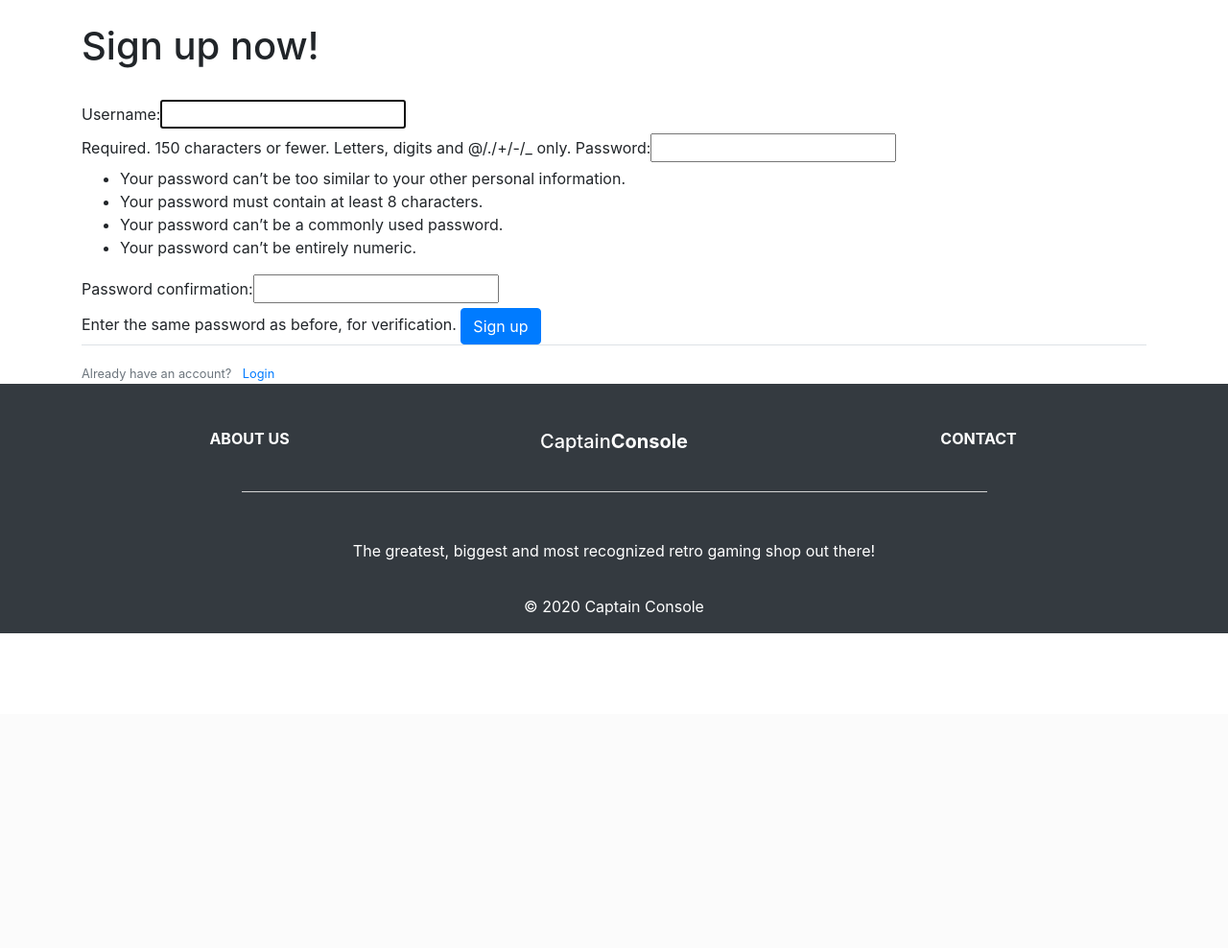
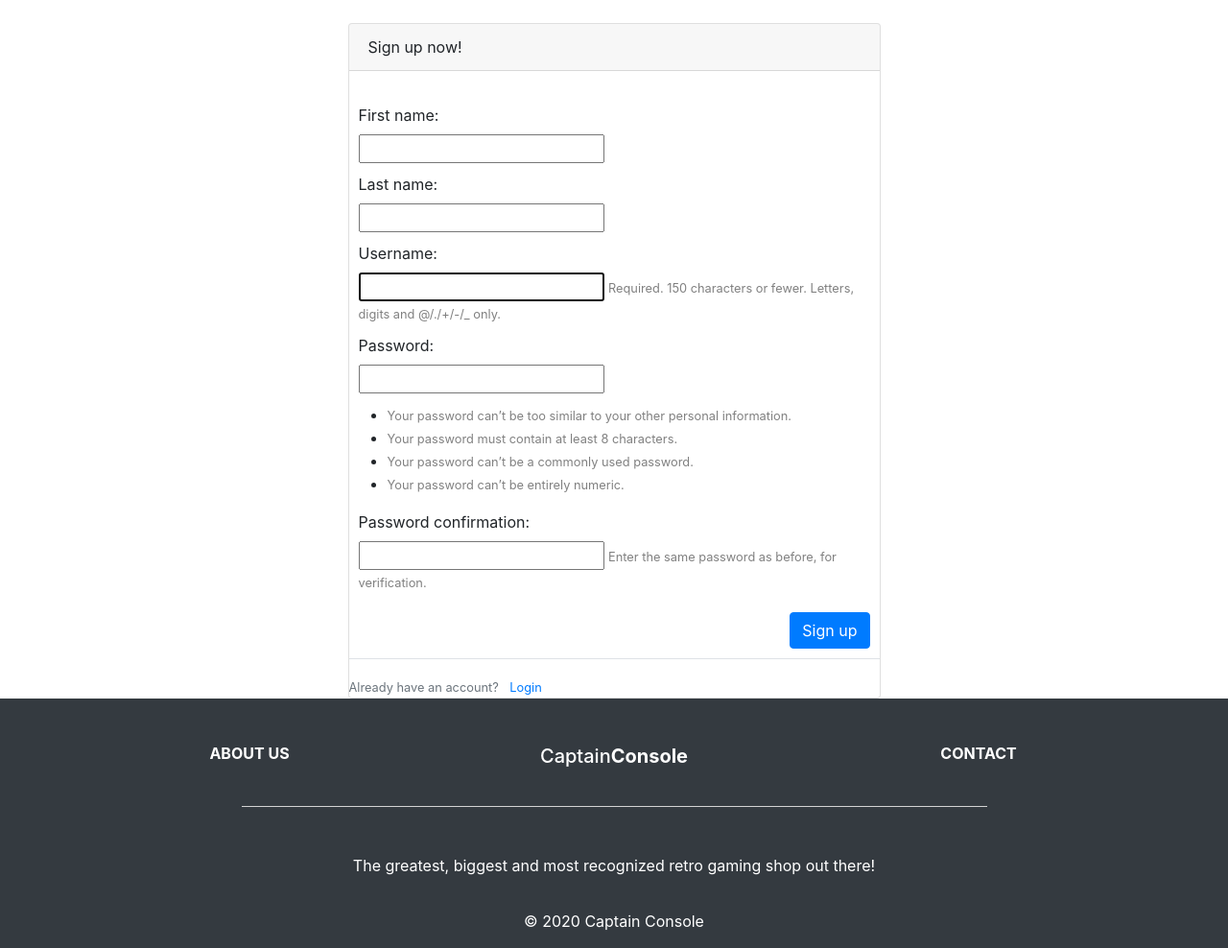
Before and after one commit to maggi911/captain_console, a Django app: page /user/register in a window 1280 px wide. Shown: the part 56-1044 px from the top of the page at 96% size. Before the commit the page ends 716 px from the top, so only its background shows below. Run offline with Django 3.2, Linux system fonts and the light colour scheme; some libraries are stand-ins or nearby versions.

Commit message:
Register site, firstname, lastname

```diff
--- a/templates/user/register.html
+++ b/templates/user/register.html
@@ -1,16 +1,33 @@
 {% extends "base.html" %}
 {% block content %}
     <br>
-    <h1>Sign up now!</h1>
-    <br>
+    <div class="w-50 mx-auto">
+        <div class="card">
+            <div class="card-header">Sign up now!</div>
+            <br>
     <form class="form form-horizontal" method="post">
         {% csrf_token %}
-        {{ form }}
-        <input type="submit" class="btn btn-primary" value="Sign up" />
+        {% for field in form %}
+        <p class="margin-10">
+            {{ field.label_tag }}<br>
+            {{ field }}
+            {% if field.help_text %}
+                <small style="color: gray">{{ field.help_text | safe }}</small>
+            {% endif %}
+            {% for error in field.errors %}
+                <p style="color: red">{{ error | safe }}</p>
+            {% endfor %}
+        </p>
+        {% endfor %}
+        <input type="submit" class="btn btn-primary float-right margin-10" value="Sign up" />
     </form>
     <div class="border-top pt-3">
         <small class="text-muted">
             Already have an account? <a class="ml-2" href="{% url 'login' %}">Login</a>
         </small>
     </div>
+    </div>
+        </div>
+
+
 {% endblock %}
--- /dev/null
+++ b/user/forms/register.py
@@ -0,0 +1,11 @@
+from django.contrib.auth.models import User
+from django.contrib.auth.forms import UserCreationForm
+from django import forms
+
+class RegisterForm(UserCreationForm):
+    first_name = forms.CharField(max_length=32)
+    last_name = forms.CharField(max_length=32)
+
+    class Meta:
+        model = User
+        fields = ('first_name', 'last_name', 'username', 'password1', 'password2')
--- a/user/views.py
+++ b/user/views.py
@@ -2,17 +2,20 @@ from django.contrib.auth.forms import UserCreationForm
 from django.shortcuts import render, redirect
 from user.models import Profile
 from user.forms.profile_form import ProfileForm
+from user.forms.register import RegisterForm
 
 
 # Create your views here.
 def register(request):
     if request.method == "POST":
-        form = UserCreationForm(data=request.POST)
+        form = RegisterForm(data=request.POST)
+        #form = UserCreationForm(data=request.POST)
         if form.is_valid():
             form.save()
             return redirect("login")
     return render(request, "user/register.html", {
-        "form": UserCreationForm()
+        "form": RegisterForm()
+        #"form": UserCreationForm()
     })
 
 def profile(request):
```
